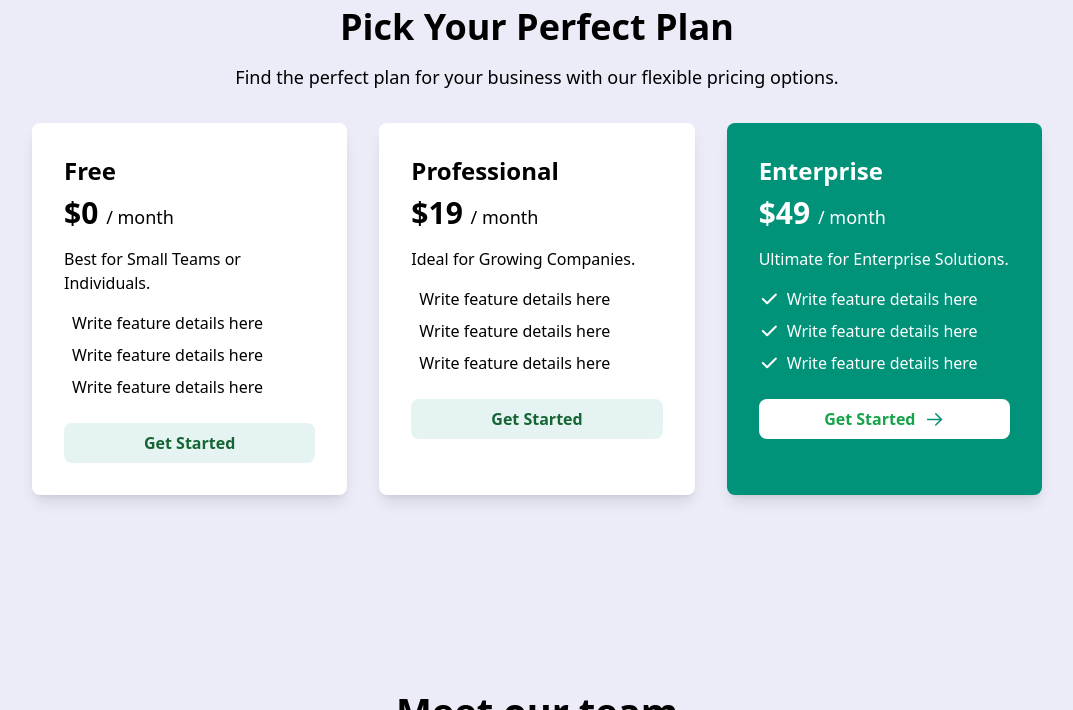
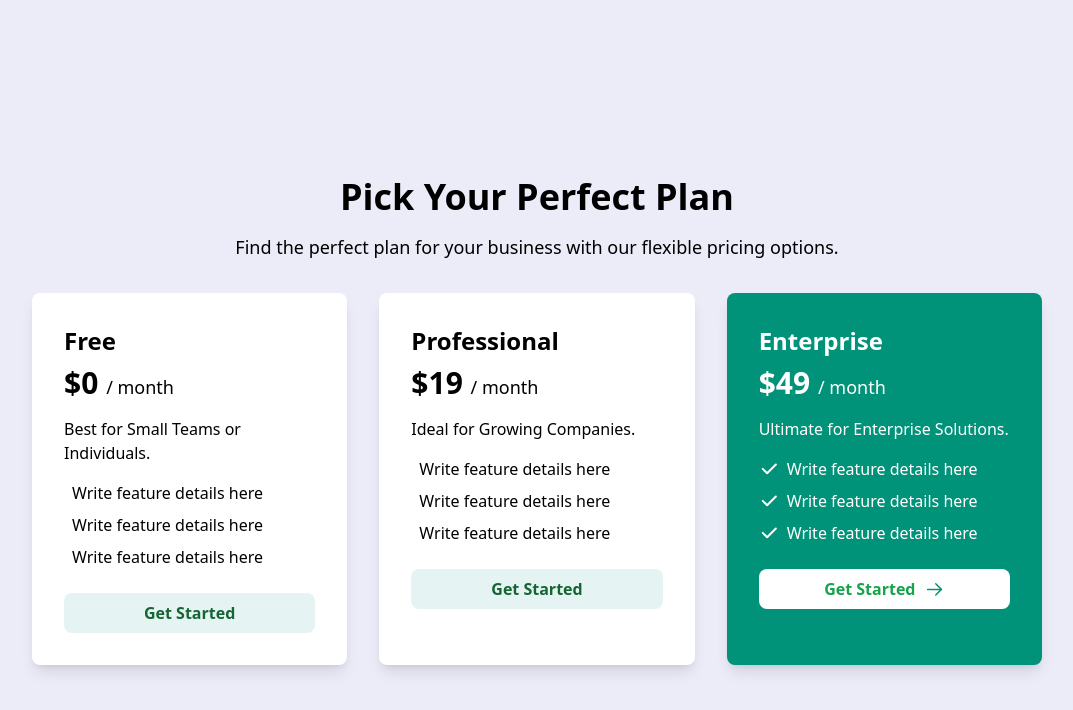
Before and after one commit to islom-xamidullayev/33-dars, a website built with Vite: page index.html in a window 1280 px wide. Shown: the part 3340-4050 px from the top of the page, without its empty margins (103-1176 px from the left). Built offline with nearby package versions, Linux system fonts and the light colour scheme; files whose address does not match are found by name.

Commit message:
Tugatim2

```diff
--- a/index.html
+++ b/index.html
@@ -267,7 +267,7 @@
           >
             Real Stories from Satisfied Customers
           </h2>
-          <p class="text-center pb-6">
+          <p class="text-center pb-6 pt-5">
             See how our landing page ui kit is making an impact.
           </p>
 
@@ -322,8 +322,8 @@
         </div>
       </section>
 
-     <section>
-      <div class=" py-12 container">
+     <section class="mt-[150px]">
+      <div class=" py-12 container ">
         <h1 class="text-4xl  text-center font-bold mb-4">Pick Your Perfect Plan</h1>
         <p class="text-lg text-center mb-8">Find the perfect plan for your business with our flexible pricing options.</p>
 
@@ -378,7 +378,7 @@
       <section>
         <div class="container">
           <h2
-            class="text-center font-bold old text-[38px] leading-[49px] pt-24 lg:pt-36"
+            class="text-center font-bold old text-[38px] leading-[49px] pt-24 pb-5 lg:pt-36"
           >
             Meet our team
           </h2>
```
